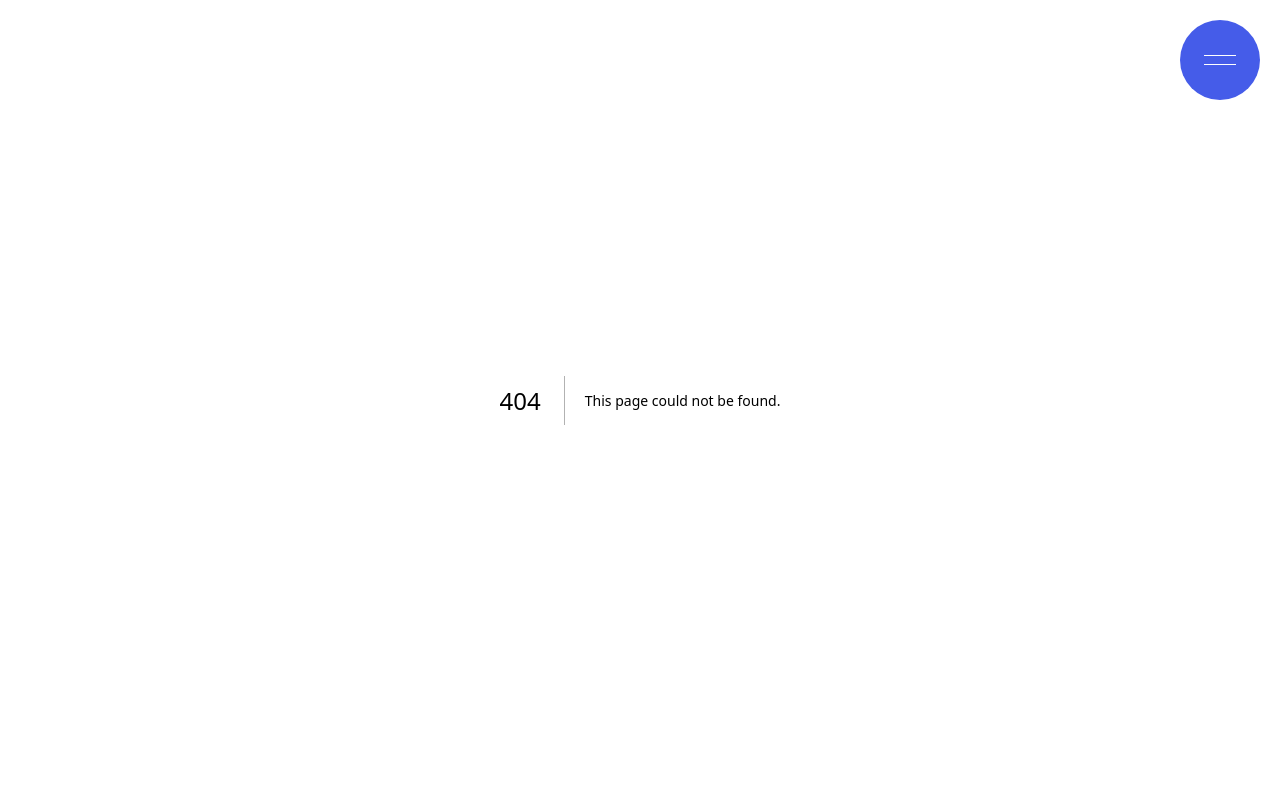
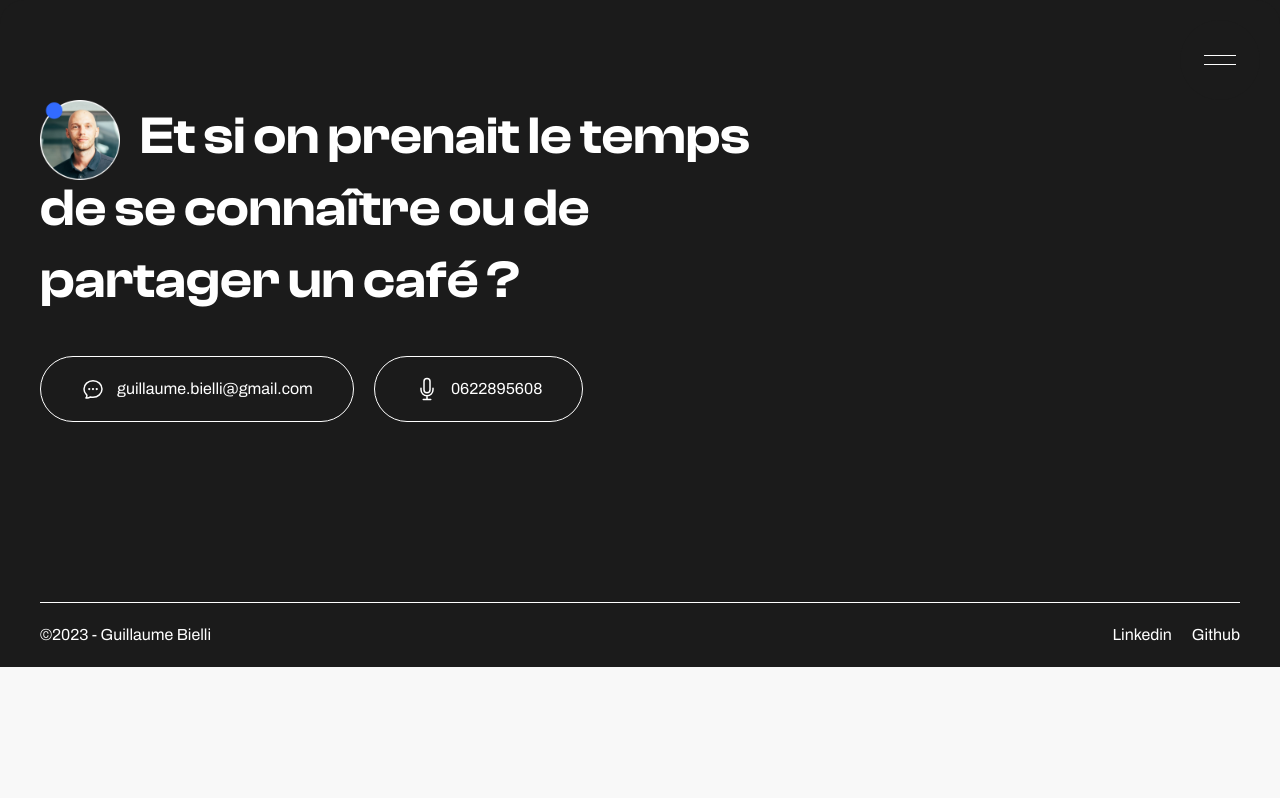
Before and after one commit to gbielli/portfolio, a Next.js app: page /components/Header/Nav in a window 1280 px wide. Before the commit this address had no page. Shown: the top 798 px of the page. Built offline with nearby package versions, Linux system fonts and the light colour scheme.

Commit message:
start nav

```diff
--- a/app/components/Footer/page.js
+++ b/app/components/Footer/page.js
@@ -16,8 +16,8 @@ const Footer = () => {
     offset: ["start end", "end end"]
 })
 
-const y = useTransform(scrollYProgress, [0, 1], [200, 0]);
-const x = useTransform(scrollYProgress, [0, 1], [0, 1000]);
+const y = useTransform(scrollYProgress, [0, 1], [300, 0]);
+// const x = useTransform(scrollYProgress, [0, 1], [0, 1000]);
 
 
 
@@ -50,7 +50,7 @@ const x = useTransform(scrollYProgress, [0, 1], [0, 1000]);
 
 
           <div className='w-full h-[0.5px] bg-white mx-auto mb-5 relative'>
-          <motion.div style={{ x }} className='h-6 w-6 bg-[#306bfdff] rounded-full absolute -top-[12px]'></motion.div>
+          {/* <motion.div style={{ x }} className='h-6 w-6 bg-[#306bfdff] rounded-full absolute -top-[12px]'></motion.div> */}
           </div>
 
 
--- a/app/components/Header/Nav/index.jsx
+++ /dev/null
@@ -1,9 +0,0 @@
-import React from 'react'
-
-const Nav = () => {
-  return (
-    <div>Nav</div>
-  )
-}
-
-export default Nav
--- /dev/null
+++ b/app/components/Header/Nav/page.js
@@ -0,0 +1,34 @@
+import React from 'react'
+import { height } from '../anim';
+import { motion } from 'framer-motion';
+import { menuSlide, slide, scale  } from '../anim';
+
+const navItems = [
+    {
+        title: "À propos",
+        href: "/apropos"
+    },
+    {
+        title: "Blog",
+        href: "/blog"
+    },
+    {
+        title: "Contact",
+        href: "/contact"
+    }
+]
+
+const Nav = () => {
+
+  return (
+    <motion.div variants={menuSlide} initial="initial" animate="enter" exit="exit"  className='overflow-hidden bg-black fixed top-0 right-0 w-full'>
+       <div className="wrapper flex gap-10 py-10 px-10 text-white">
+        {navItems.map((item, index) => {
+            return <a className='text-3xl' key={index} href={item.href}>{item.title}</a>
+        })}
+       </div>
+    </motion.div>
+  )
+}
+
+export default Nav
--- a/app/components/Header/anim.js
+++ b/app/components/Header/anim.js
@@ -1,16 +1,35 @@
+const transition = {duration: 0.5, ease: [0.76, 0, 0.24, 1]}
+
+
 export const menuSlide = {
-    initial: {x: "calc(100% + 100px)"},
-    enter: {x: "0", transition: {duration: 0.8, ease: [0.76, 0, 0.24, 1]}},
-    exit: {x: "calc(100% + 100px)", transition: {duration: 0.8, ease: [0.76, 0, 0.24, 1]}}
+    initial: {y: "calc(-100% - 100px)"},
+    enter: {y: "0", transition},
+    exit: {y: "calc(-100% - 100px)", transition}
 }
 
 export const slide = {
     initial: {x: 80},
-    enter: i => ({x: 0, transition: {duration: 0.8, ease: [0.76, 0, 0.24, 1], delay: 0.05 * i}}),
-    exit: i => ({x: 80, transition: {duration: 0.8, ease: [0.76, 0, 0.24, 1], delay: 0.05 * i}})
+    enter: i => ({x: 0, transition:{duration: 0.8, ease: [0.76, 0, 0.24, 1], delay: 0.05 * i}}),
+    exit: i => ({x: 80, transition:{duration: 0.8, ease: [0.76, 0, 0.24, 1], delay: 0.05 * i}})
 }
 
 export const scale = {
     open: {scale: 1, transition: {duration: 0.3}},
     closed: {scale: 0, transition: {duration: 0.4}}
 }
+
+
+
+export const height = {
+    initial: {
+      height: 0
+    },
+    enter: {
+      height: "auto",
+      transition
+    },
+    exit: {
+      height: 0,
+      transition
+    }
+}
--- a/app/components/Header/page.js
+++ b/app/components/Header/page.js
@@ -2,17 +2,28 @@
 
 import React, { useState } from 'react';
 import styles from './style.module.scss'
+import { motion, AnimatePresence } from 'framer-motion';
+import Nav from './Nav/page'
 
 const Header = () => {
 
   const [isActive, setIsActive] = useState(false);
   return (
-    <>
-      <div onClick={() => setIsActive(prev => !prev)} className={styles.button}>
-        <div className={`${styles.burger} ${isActive ? styles.burgerActive : ""}`}></div>
+    <div className="relative z-10 box-border">
+      <div className='relative flex justify-between'>
+
+    <AnimatePresence mode='wait'>
+      {isActive && <Nav />}
+    </AnimatePresence>
+
+<div onClick={() => setIsActive(prev => !prev)} className={`${styles.button} ${isActive ? styles.buttonActive : ""}`}>
+  <div className={`${styles.burger} ${isActive ? styles.burgerActive : ""}`}></div>
+</div>
 
       </div>
-    </>
+
+
+    </div>
   )
 }
 
--- a/app/components/Header/style.module.scss
+++ b/app/components/Header/style.module.scss
@@ -6,7 +6,7 @@
     width: 80px;
     height: 80px;
     border-radius: 50%;
-    background-color: #455CE9;
+    background-color: #1b1b1bff;
     cursor: pointer;
     display: flex;
     align-items: center;
@@ -40,6 +40,7 @@
     &::after{
         transform: rotate(45deg);
         top: -1px;
+
     }
 
     &::before{
@@ -48,3 +49,9 @@
     }
 
 }
+
+.buttonActive {
+        transition: background-color 0.2s linear;
+        background-color: #306bfd;
+
+    }
```
